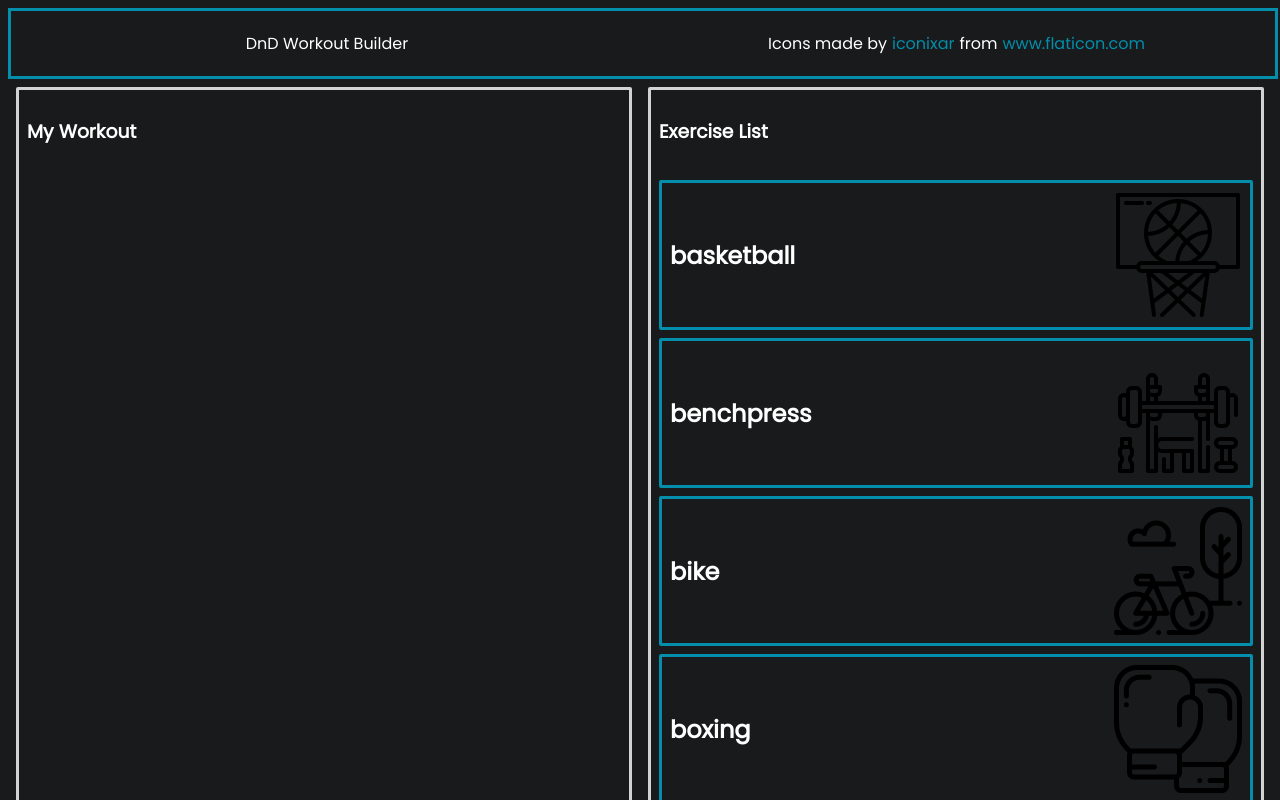
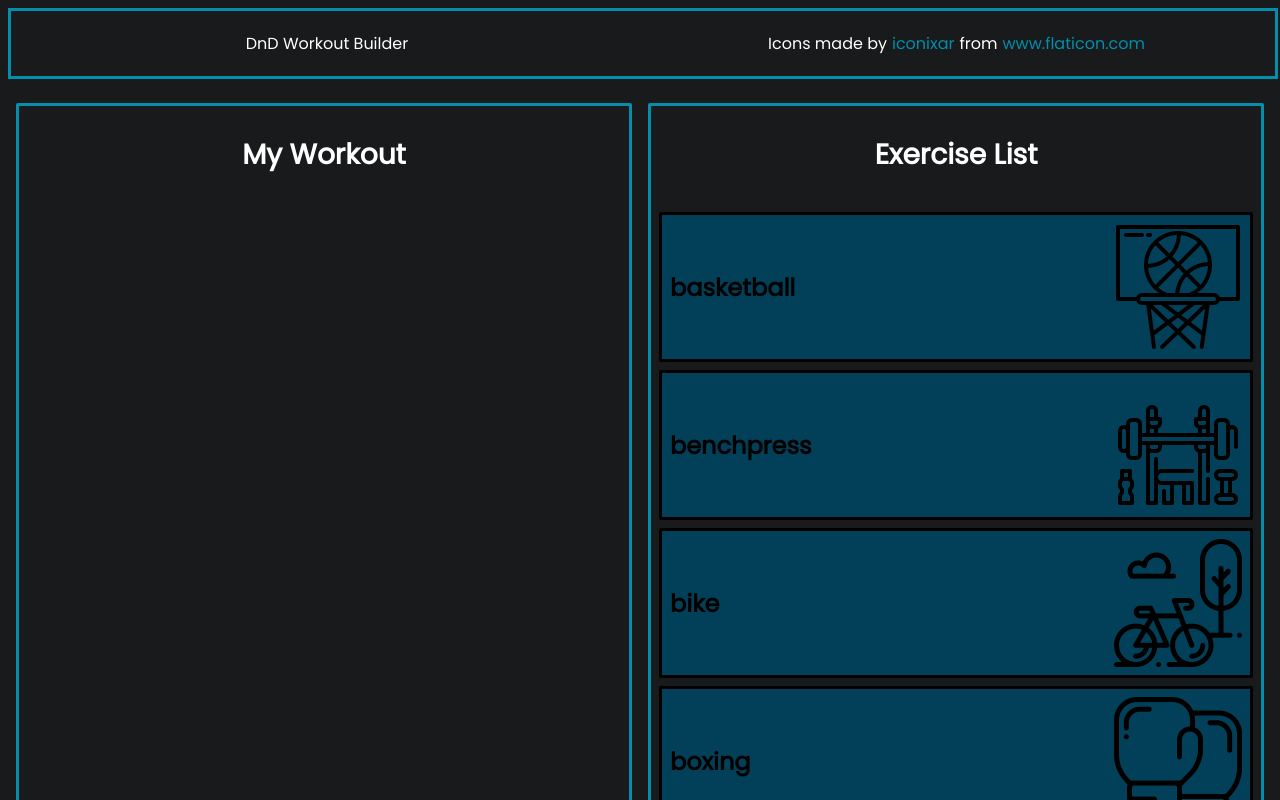
Before and after one commit to Natesumo/DnD-workout-builder, a React (Create React App) app: page / in a window 1280 px wide. Shown: the top 800 px of the page. Built offline with nearby package versions, Linux system fonts and the light colour scheme.

Commit message:
Color Scheme/Styling
updated colors to be more cohesive and easy on the eyes.

```diff
--- a/src/components/Column.js
+++ b/src/components/Column.js
@@ -5,22 +5,25 @@ import Task from './task';
 
 const Container = styled.div`
     margin: 8px;
-    border: 3px solid lightgrey;
+    border: 3px solid #038EAC;
     border-radius: 2px;
     width: 100%;
+    margin-top: 24px;
 
     display: flex;
     flex-direction: column;
 `;
 const Title = styled.h3`
-    padding: 8px;
+    font-size: 28px;
+    display: flex;
+    justify-content: center;
     color: white;
 `;
 const TaskList = styled.div`
     padding: 8px;
     flex-grow: 1;
-    transition: background-color 0.2s ease;
-    background-color: ${props => (props.isDraggingOver ? '#FF4F00' : '#181A1B')}
+    transition: background-color 0.8s ease;
+    background-color: ${props => (props.isDraggingOver ? '#024059' : '#181A1B')}
 `;
 
 
--- a/src/components/Header.js
+++ b/src/components/Header.js
@@ -1,6 +1,5 @@
 import React from 'react';
 import styled from 'styled-components';
-import { render } from '@testing-library/react';
 
 const Container = styled.div`
 html {
@@ -34,6 +33,7 @@ html {
 
   li{
       color: white;
+      font-size: 16px;
   }
 
   nav {
--- a/src/components/task.js
+++ b/src/components/task.js
@@ -4,16 +4,16 @@ import { Draggable } from 'react-beautiful-dnd';
 
 const Container = styled.div`
     display: flex;
-    color: white;
+    color: black;
     justify-content: space-between;
     align-items: center;
     background-color: #181A1B;
-    border: 3px solid #038EAC;
+    border: 3px solid black;
     border-radius: 2px;
     padding: 8px;
     margin-bottom: 8px;
-    transition: background-color 0.2s ease;
-    background-color: ${props => (props.isDragging ? 'Darkgreen' : '#181A1B')};
+    transition: background-color 0.8s ease;
+    background-color: ${props => (props.isDragging ? '#0378A6' : '#024059')};
     @media only screen and (max-width: 600px) {
         img {
             display: none;
```
